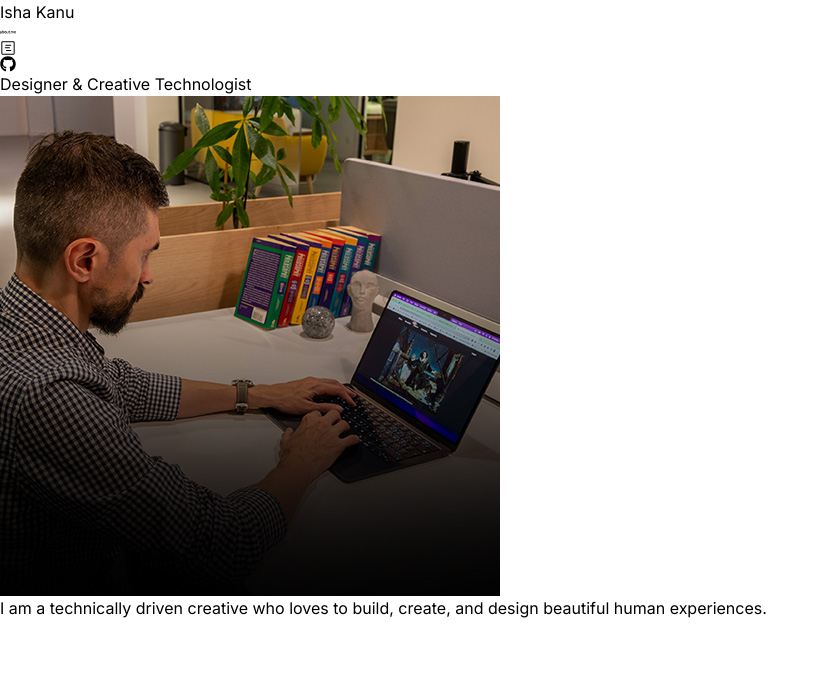
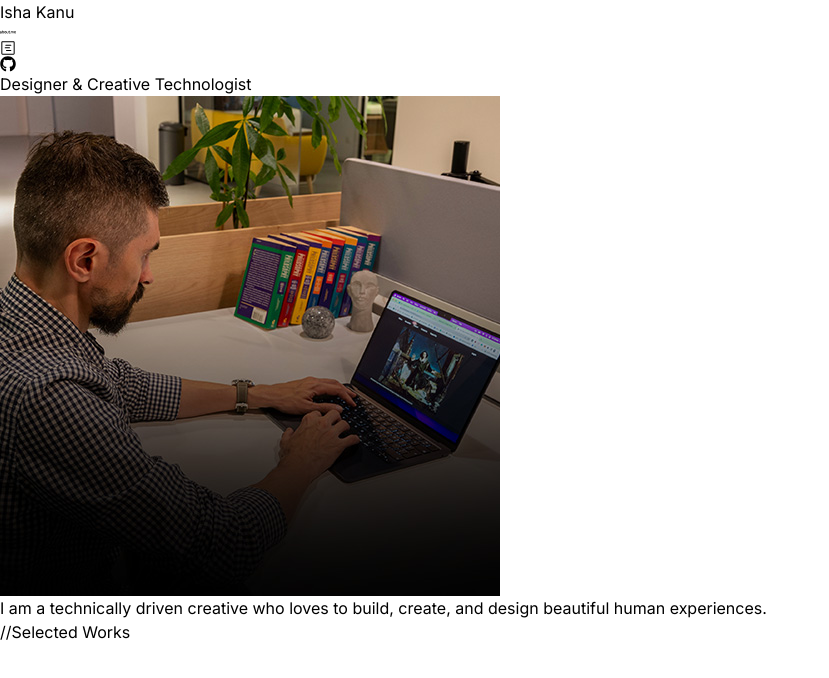
Before and after one commit to ikanu8910/IK-Portfolio, a React (Vite) app: page / in a window 1280 px wide. Shown: the top 678 px of the page, without its empty margins (0-829 px from the left). Built offline with nearby package versions, Linux system fonts and the light colour scheme.

Commit message:
Created Projects Section

```diff
--- a/src/App.jsx
+++ b/src/App.jsx
@@ -1,3 +1,4 @@
+import Projects from './components/Description/Projects'
 import AboutMe from './components/Description/AboutMe'
 import Description from './components/Description/Description'
 import Navbar from './components/Navbar/Navbar'
@@ -12,6 +13,7 @@ const App = () => {
       <Navbar />
       <Description />
       <AboutMe />
+      <Projects />
 
 
     </div>
--- a/src/components/Description/AboutMe.jsx
+++ b/src/components/Description/AboutMe.jsx
@@ -13,7 +13,7 @@ const AboutMe = () => {
 
         <div className="w-full lg:w-1/2">
             <div className="flex justify-center lg:justify-start">
-                <p className="my-2 max-w-4xl py-6">{ABOUTME_CONTENT}</p>
+                <p className="my-2 max-w-xl py-6">{ABOUTME_CONTENT}</p>
 
             </div>
         </div>
--- /dev/null
+++ b/src/components/Description/Projects.jsx
@@ -0,0 +1,15 @@
+const Projects = () => {
+  return (
+    <div className="border-b border-neutral-900 pb-4 lg:mb-35">
+        <div className="flex flex-wrap">
+            <div className="w-full lg:w-1/2">
+                <div className="flex flex-col items-center lg:items-start">
+                    <h1>//Selected Works</h1>
+                </div>
+            </div>
+        </div>
+    </div>
+  )
+}
+
+export default Projects
```
